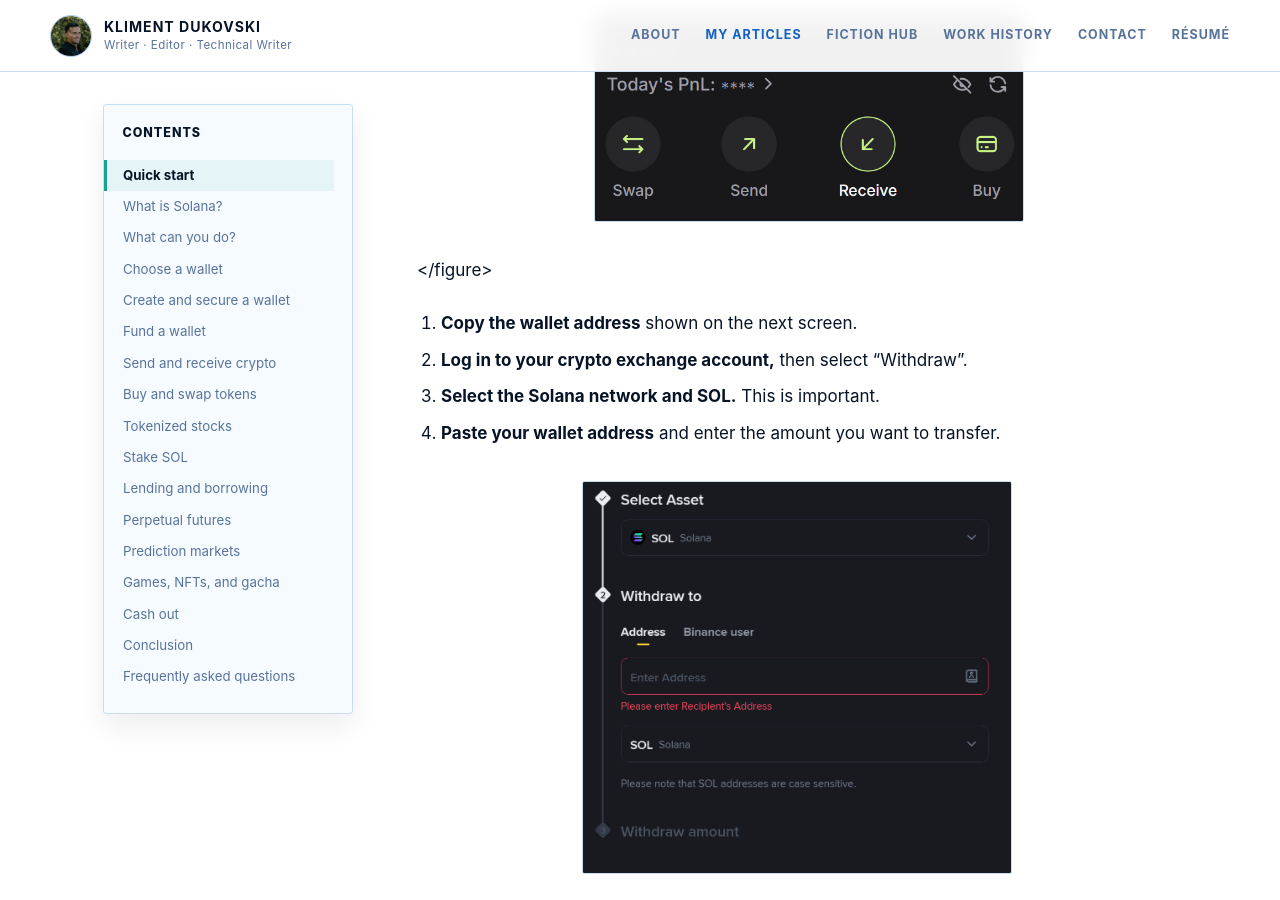
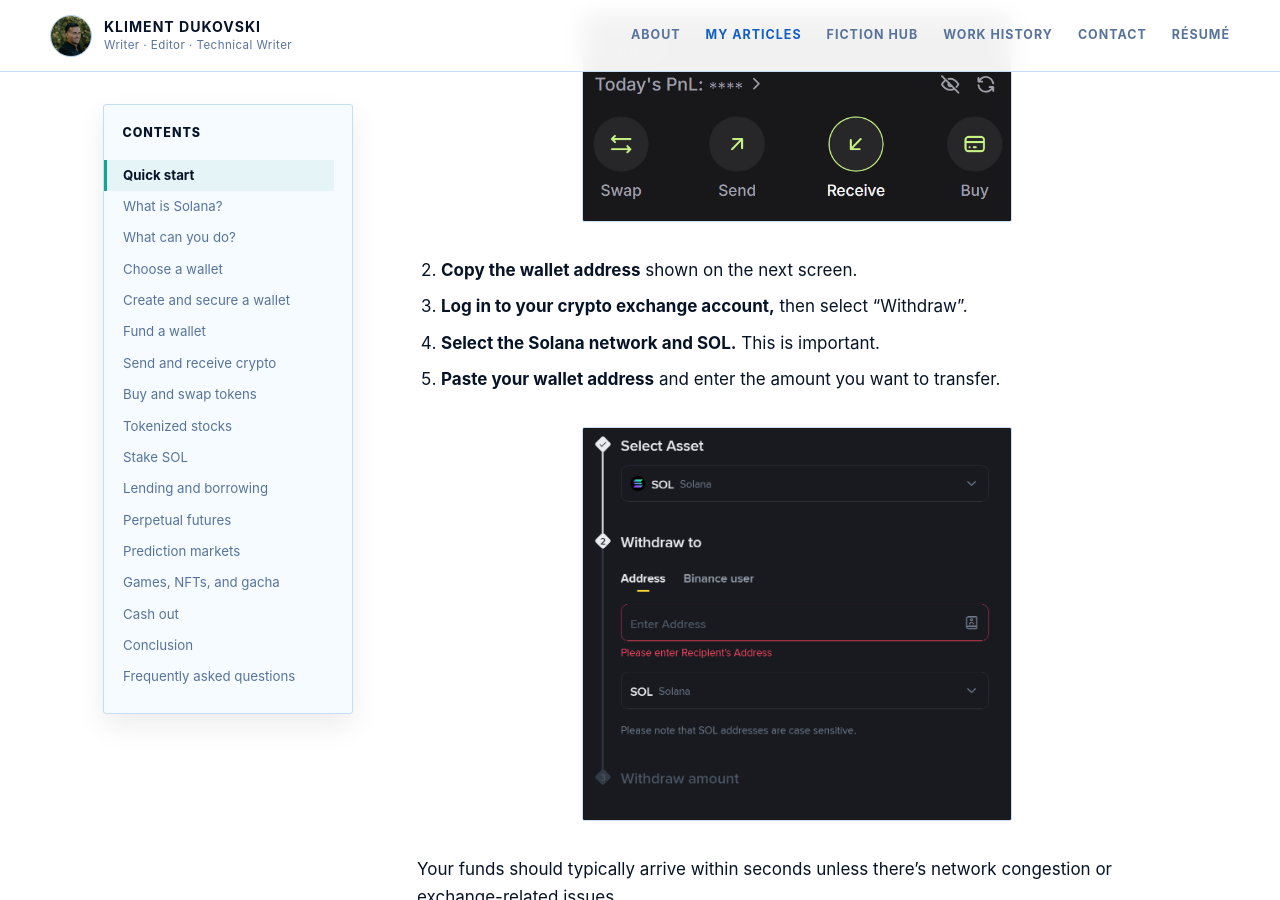
Before and after one commit to kliment-dukovski/kliment-dukovski.github.io, a Jekyll site: the page built from _posts/2026-09-04-how-to-use-solana.md, in a window 1280 px wide and 900 px high, scrolled down 14827 px. Built offline with Jekyll 4.4.1, drawn with Linux system fonts in a browser that asks for light colours.

Commit message:
Add files via upload

```diff
--- a/_posts/2026-09-04-how-to-use-solana.md
+++ b/_posts/2026-09-04-how-to-use-solana.md
@@ -211,6 +211,7 @@ Now that you’ve chosen your wallet, let’s walk through the setup process:
 </figure>
 
 3. **Write down your seed phrase on paper and keep it secure.** Don’t take screenshots or copy it into another file on your computer. You can also create a wallet with a Gmail account, but this option is limited to one wallet. Proceed to name your wallet to indicate what it’s for.
+{: start="3"}
 
 <figure class="article-figure article-figure--compact">
   <img src="{{ '/assets/images/solana-guide/jupiter-wallet-recovery-options.png' | relative_url }}" alt="Jupiter Wallet recovery options" width="783" height="638" loading="lazy" decoding="async">
@@ -218,6 +219,7 @@ Now that you’ve chosen your wallet, let’s walk through the setup process:
 
 4. **Use a strong password** and enable biometrics, auto-lock, and any other security features the wallet offers.
 5. **Copy your public address and label it clearly.** You’ll need to paste it when sending funds from an exchange to your wallet.
+{: start="4"}
 
 Every wallet has a public address. This is the address you use to receive funds, similar to a bank account number in traditional banking.
 
@@ -254,24 +256,28 @@ Here’s how to fund your Solana wallet using Jupiter:
 </figure>
 
 2. **Scroll until you find** the “Buy crypto with local currencies” option if you’re using the Web wallet, or select “Buy with card” in the mobile app.
+{: start="2"}
 
 <figure class="article-figure">
   <img src="{{ '/assets/images/solana-guide/jupiter-wallet-deposit-options.png' | relative_url }}" alt="Jupiter Wallet deposit options" width="1621" height="756" loading="lazy" decoding="async">
 </figure>
 
 3. **Select the currency and amount** you want to spend on SOL, then choose your payment method.
+{: start="3"}
 
 <figure class="article-figure article-figure--compact">
   <img src="{{ '/assets/images/solana-guide/jupiter-wallet-buy-sol.png' | relative_url }}" alt="Buy SOL in Jupiter Wallet" width="777" height="1133" loading="lazy" decoding="async">
 </figure>
 
 4. **If you choose the card option,** you will need to verify your ID with the onramp provider (for example, MoonPay). This requires an ID card and a face scan taken with your phone's camera. Before you buy SOL, compare payment options and onramp providers to get the best rate.
+{: start="4"}
 
 <figure class="article-figure article-figure--compact">
   <img src="{{ '/assets/images/solana-guide/jupiter-wallet-onramp-comparison.png' | relative_url }}" alt="Jupiter Wallet onramp provider comparison" width="688" height="946" loading="lazy" decoding="async">
 </figure>
 
 5. **Confirm that all details and amounts** are correct, then select “Buy SOL”. Follow the onramp provider's steps to complete the purchase.
+{: start="5"}
 
 I’ve selected Jupiter Wallet for this example, but the process is nearly identical across all other wallets.
 
@@ -297,13 +303,14 @@ I’ve selected Jupiter Wallet for this example, but the process is nearly ident
 If you already hold SOL on a crypto exchange like Coinbase or Binance, here’s how to transfer it to your wallet.
 
 1. **Select Receive** from the options list in your Jupiter wallet.
-2. <figure class="article-figure article-figure--compact">
+<figure class="article-figure article-figure--compact">
   <img src="{{ '/assets/images/solana-guide/jupiter-wallet-receive.png' | relative_url }}" alt="Receive SOL in Jupiter Wallet" width="696" height="333" loading="lazy" decoding="async">
 </figure>
-3. **Copy the wallet address** shown on the next screen.
-4. **Log in to your crypto exchange account,** then select “Withdraw”.
-5. **Select the Solana network and SOL.** This is important.
-6. **Paste your wallet address** and enter the amount you want to transfer.
+2. **Copy the wallet address** shown on the next screen.
+3. **Log in to your crypto exchange account,** then select “Withdraw”.
+4. **Select the Solana network and SOL.** This is important.
+5. **Paste your wallet address** and enter the amount you want to transfer.
+{: start="2"}
 
 <figure class="article-figure article-figure--compact">
   <img src="{{ '/assets/images/solana-guide/binance-sol-withdrawal.png' | relative_url }}" alt="Withdraw SOL from Binance using the Solana network" width="1020" height="933" loading="lazy" decoding="async">
@@ -345,6 +352,7 @@ Here’s how to fund your Solana wallet via its integrated bridge:
 
 3. **Copy the address** on the selected blockchain (say Ethereum).
 4. **Use the copied address** as the recipient. You may be limited in which assets you can send. For example, the Jupiter wallet only supports USDC transfers between blockchains, so you’ll need to swap your ETH for USDC to bridge to Solana.
+{: start="3"}
 
 If you want to bridge assets that aren’t supported in your wallet, you can use [Portal Bridge](https://portalbridge.com/). The process is similar: connect your two wallets from different blockchains through the Portal Bridge website and select the amount to transfer. On the receiving end, you typically get a wrapped version of the asset (for example, WBTC if you move Bitcoin to Solana), which you can swap for SOL directly in your wallet.
 
@@ -393,13 +401,15 @@ Swapping Solana tokens is fast, cheap, and straightforward. You can do it direct
 </figure>
 
 2. **Select the tokens you want to swap.** If a token is not in the list, start typing its name and select it from the list.
+{: start="2"}
 
 <figure class="article-figure article-figure--compact">
   <img src="{{ '/assets/images/solana-guide/jupiter-token-swap-details.png' | relative_url }}" alt="Jupiter token swap details" width="778" height="790" loading="lazy" decoding="async">
 </figure>
 
-4. **Enter the number of tokens you wish to spend.** The app will automatically show how many tokens you will receive based on the current exchange rate.
-5. **Review the transaction** in the wallet pop-up and confirm it.
+3. **Enter the number of tokens you wish to spend.** The app will automatically show how many tokens you will receive based on the current exchange rate.
+4. **Review the transaction** in the wallet pop-up and confirm it.
+{: start="3"}
 
 
 
@@ -452,7 +462,8 @@ Buying tokenized stocks on Solana is the same as buying any other token.
   <img src="{{ '/assets/images/solana-guide/jupiter-tokenized-stock-swap.png' | relative_url }}" alt="Buy tokenized stocks with Jupiter Swap" width="735" height="637" loading="lazy" decoding="async">
 </figure>
 
-4. Select the “Stocks” tab, then choose the tokenized stock you wish to buy.
+3. Select the “Stocks” tab, then choose the tokenized stock you wish to buy.
+{: start="3"}
 
 <figure class="article-figure article-figure--compact">
   <img src="{{ '/assets/images/solana-guide/solana-tokenized-stocks-list.png' | relative_url }}" alt="Tokenized stocks available on Solana" width="620" height="992" loading="lazy" decoding="async">
@@ -461,6 +472,7 @@ Buying tokenized stocks on Solana is the same as buying any other token.
 4. Enter the amount you want to spend, then select “Swap.”
 5. Review the transaction in the wallet pop-up, then confirm it.
 6. Your tokenized stocks are now in your wallet.
+{: start="4"}
 
 To sell your tokenized stocks, repeat the process.
 
@@ -486,6 +498,7 @@ Here’s how to stake Solana:
 3. **Choose your validator.** These three wallets operate their own reputable validators. You can also choose other validators such as Jupiter, Jito, Marinade, and Helius, as well as Kraken and Coinbase.
 
 4. **Enter the amount of SOL** you want to stake, then sign the transaction.
+{: start="3"}
 
 <figure class="article-figure article-figure--compact">
   <img src="{{ '/assets/images/solana-guide/solflare-validator-staking.png' | relative_url }}" alt="Choose a Solana validator in Solflare Wallet" width="692" height="587" loading="lazy" decoding="async">
@@ -567,6 +580,7 @@ Here’s how to lend and borrow on Jupiter:
 
 5. Your USDC is now locked on Jupiter Lend’s platform and earns a variable APY based on the current market rate.
 6. Whenever you want, select the “Withdraw” option and enter the amount you wish to withdraw. Your funds will return to your wallet instantly.
+{: start="5"}
 
 If you’re looking to borrow assets against your tokens, here’s how to do it:
 
@@ -582,12 +596,14 @@ If you’re looking to borrow assets against your tokens, here’s how to do it:
 
 
 4. Deposit as much SOL as you want.
+{: start="2"}
 
 <figure class="article-figure article-figure--compact">
   <img src="{{ '/assets/images/solana-guide/jupiter-lend-collateral-deposit.png' | relative_url }}" alt="Deposit SOL as collateral on Jupiter Lend" width="877" height="815" loading="lazy" decoding="async">
 </figure>
 
 5. Borrow USDC, just keep the LTV in mind so you don’t overextend.
+{: start="5"}
 
 <aside class="solana-guide-callout solana-guide-callout--warning" aria-label="Jupiter Offerbook" markdown="1">
 
@@ -676,6 +692,7 @@ Here’s what Solana prediction markets actually look like:
 6. **Confirm the transaction** in your wallet and wait for the event to resolve.
 7. **You can sell your position** before the event resolves, as long as there’s enough liquidity.
 8. **When the event resolves** and you still hold the contracts, you either win or lose. If you win, claim your profit from your account.
+{: start="4"}
 
 Prediction markets are among the largest betting activities in the crypto space, with Polymarket's cumulative trading volume exceeding $55 billion from January to August 2026, [per DeFi Rate](https://defirate.com/prediction-markets/volume/polymarket/).
 
```
